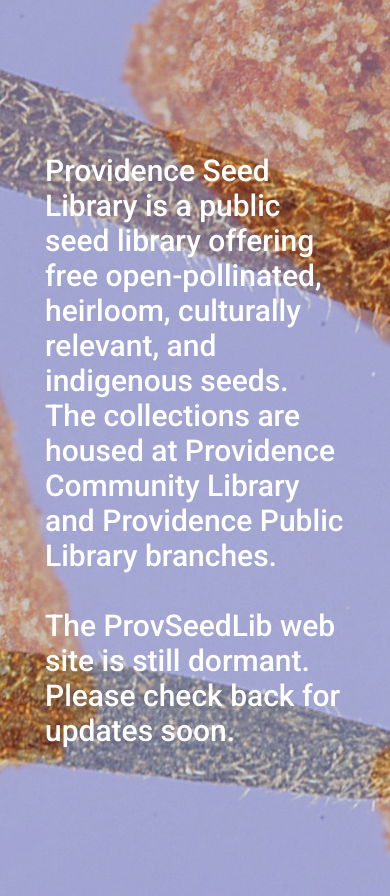
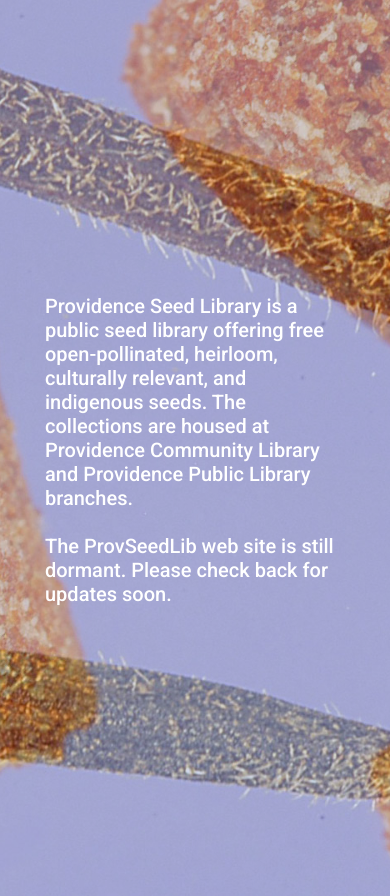
Before and after one commit to tychohoran/provseedlib, a Jekyll site: the page index.html, which Jekyll copies as it is, in a window 390 px wide. Shown: the top 896 px of the page. Built offline with Jekyll 4.4.1, drawn with Linux system fonts in a browser that asks for light colours.

Commit message:
Update index.html

```diff
--- a/index.html
+++ b/index.html
@@ -31,6 +31,13 @@
       font-size: 30px;
       font-family: 'Roboto', sans-serif;
     }
+
+    @media only screen and (max-width: 600px) {
+      .about {
+        font-size: 20px;
+      }
+    }
+
     @keyframes slideshow{
       0% {background-image: url("/images/arctostaph uva ursi.jpg");}
       10% {background-image: url("images/arnica montana.jpg"); }
```
